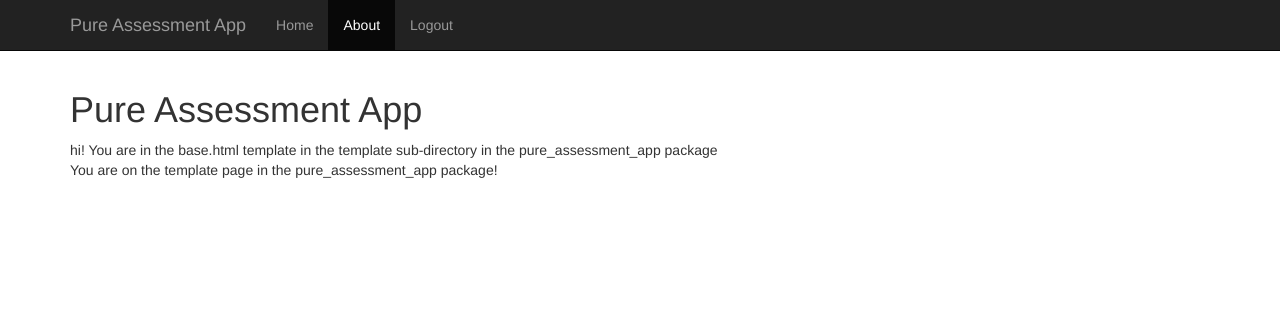
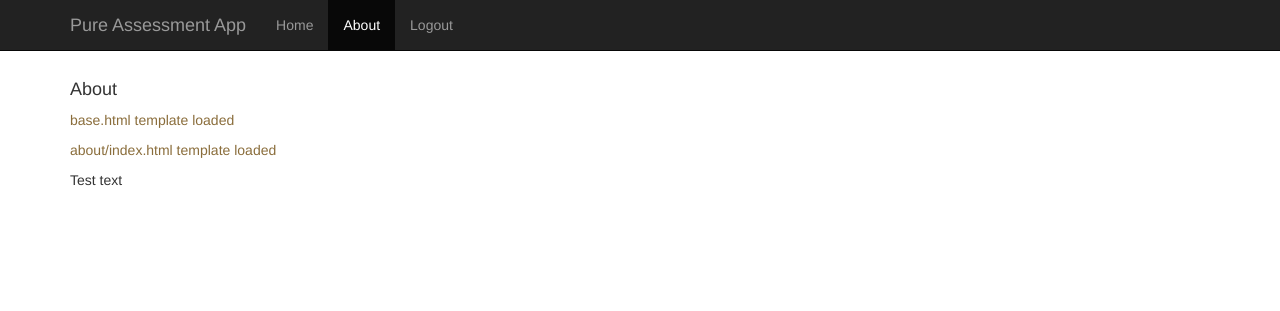
Before and after one commit to FarrowLS/pure_assessment_app, a Django app: template pure_assessment_app/templates/about/index.html in a window 1280 px wide. Shown: the top 311 px of the page. Run offline with Django 3.2, Linux system fonts and the light colour scheme; the template is opened without the code that fills it, so the values that code supplies are empty; some libraries are stand-ins or nearby versions.

Commit message:
Updated navigation in templates

```diff
--- a/about/urls.py
+++ b/about/urls.py
@@ -3,5 +3,5 @@ from django.conf.urls import patterns, url
 from about import views
 
 urlpatterns = patterns('',
-  url(r'^$', views.index, name='index')
+  url(r'^$', views.index, name='aboutindex')
 )
--- a/about/views.py
+++ b/about/views.py
@@ -9,7 +9,7 @@ raw_about_text = open("README", "r")
 about_text = raw_about_text.read()
 
 def index(request):
-    context = {'text1': 'Hi!!!', 'text2': about_text,}
+    context = {'text1': '[placeholder]', 'text2': about_text,}
     return render(request, 'about/index.html', context)
     # return render(request, 'base.html', context)
     # return HttpResponse('Hi!')
--- a/pure_assessment_app/templates/about/index.html
+++ b/pure_assessment_app/templates/about/index.html
@@ -1,19 +1,17 @@
 {% extends "base.html"  %}
 {% load staticfiles %}
 
+{% block title %}About{% endblock title %}
+
+{% block template-loading %}{{ block.super }}<p class="text-warning">about/index.html template loaded</p>{% endblock template-loading %}
+
 {% block stuff  %}
-<!-- <link rel="stylesheet" type="text/css" href="{% static 'textpage/style.css' %}" /> -->
-
-<style>
-/*body {color: red;}*/
-</style>
 
 {% if text1 %}
   {{text1}}
 {% endif %}
 
-You are on the template page in the pure_assessment_app package!
-
+ Test text
 <br />
 <br />
 
@@ -22,6 +20,3 @@ You are on the template page in the pure_assessment_app package!
 {% endif %}
 
 {% endblock stuff  %}
-
-<br />
-<br />
--- a/pure_assessment_app/templates/base.html
+++ b/pure_assessment_app/templates/base.html
@@ -35,12 +35,12 @@
                     <span class="icon-bar"></span>
                     <span class="icon-bar"></span>
                 </button>
-                <a class="navbar-brand" href="#">Pure Assessment App</a>
+                <a class="navbar-brand" href="/">Pure Assessment App</a>
             </div>
             <div class="collapse navbar-collapse">
                 <ul class="nav navbar-nav">
-                    <li class=""><a href="#">Home</a></li>
-                    <li class="active"><a href="#">About</a></li>
+                    <li class=""><a href="/">Home</a></li>
+                    <li class="active"><a href="{% url 'aboutindex' %}">About</a></li>
                     <li><a href="#">Logout</a></li>
                 </ul>
             </div><!--/.nav-collapse -->
@@ -48,9 +48,10 @@
     </div>
     <div class="container">
         <div class="app-template">
-            <h1>Pure Assessment App</h1>
+            <h4>{% block title  %}Pure Assessment App{% endblock title %}</h4>
 
-            hi! You are in the base.html template in the template sub-directory in the pure_assessment_app package <br />
+
+            {% block template-loading %}<p class="text-warning">base.html template loaded</p>{% endblock template-loading %}
 
             {% block stuff  %}
 
```
